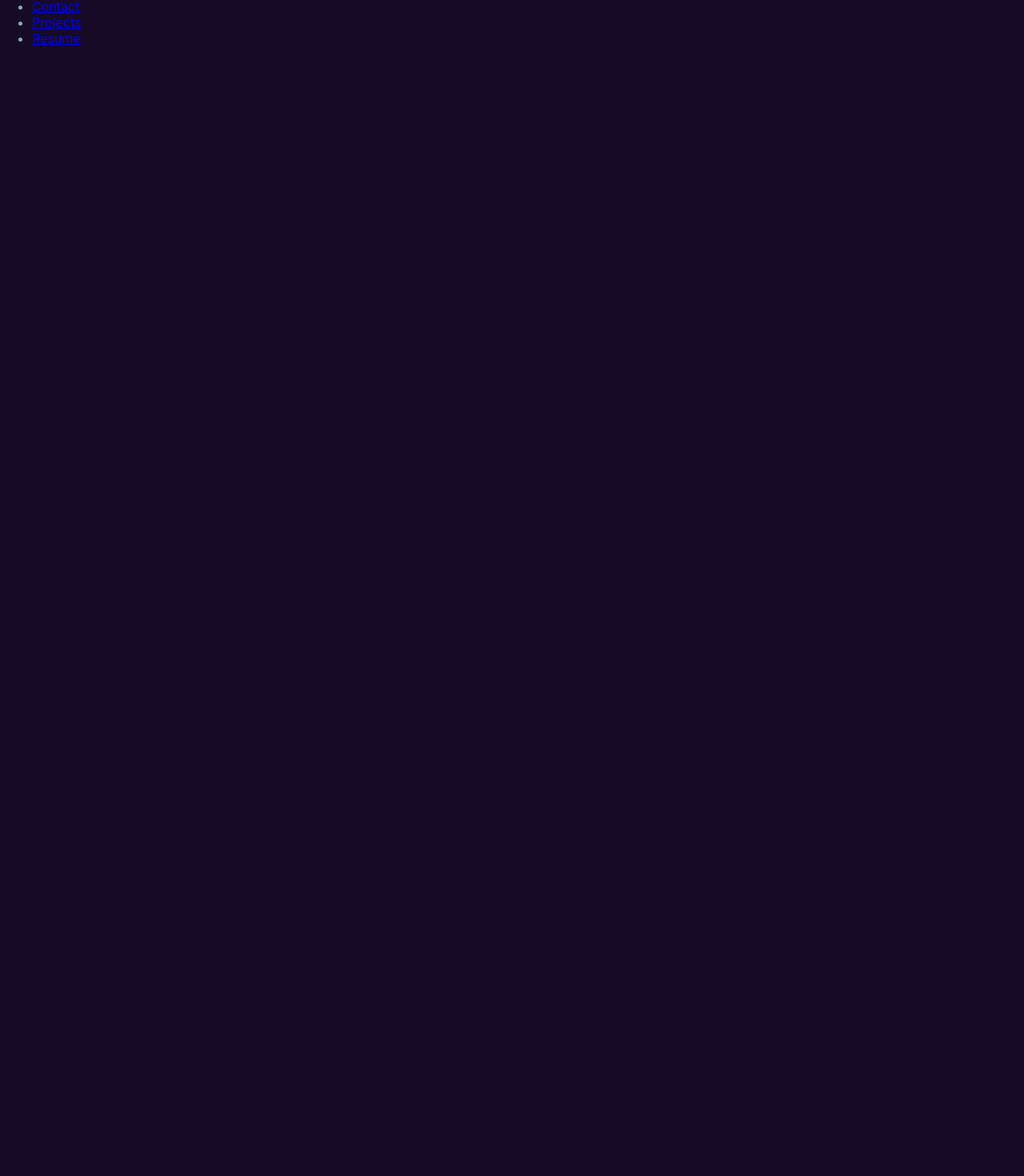
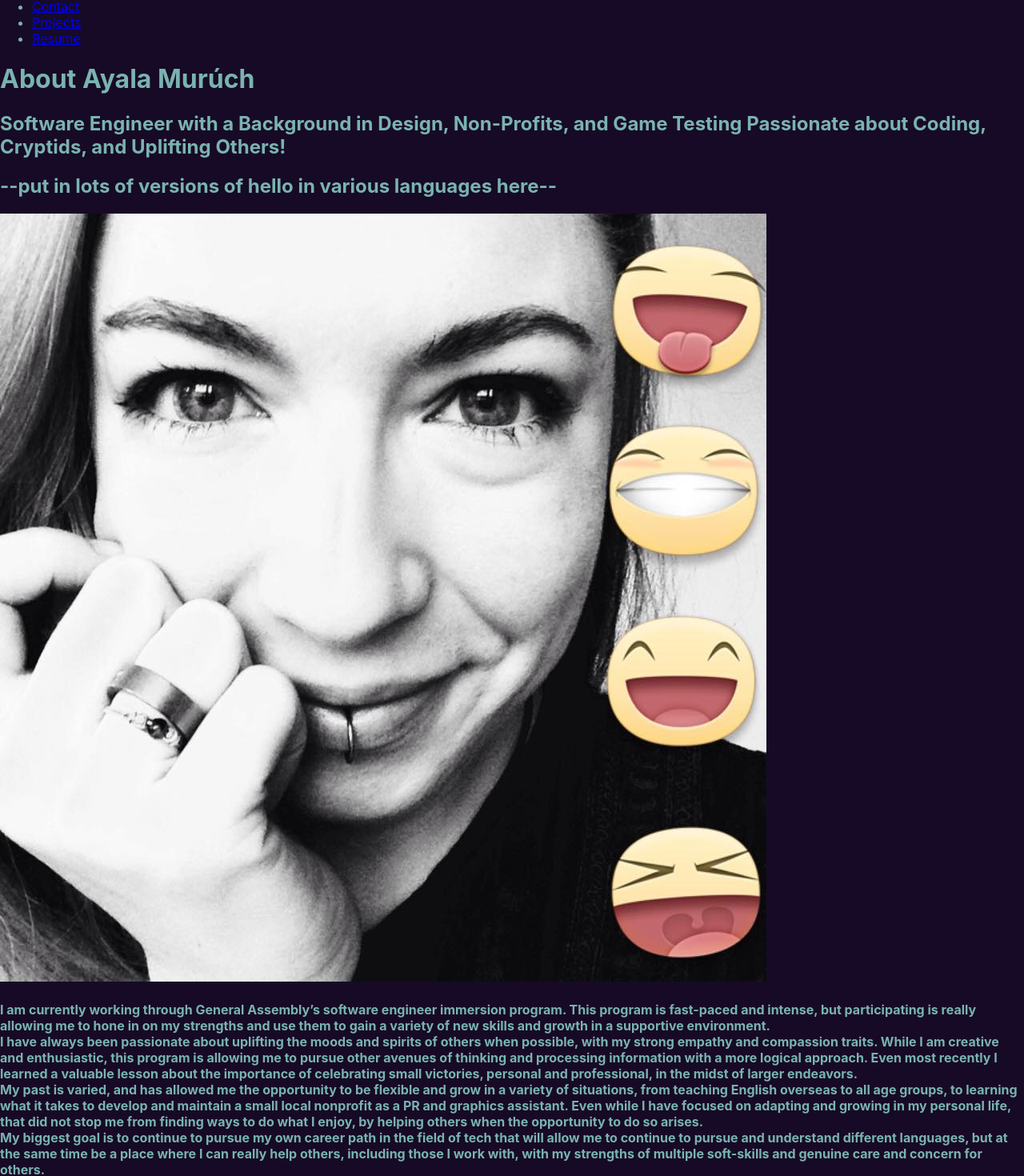
Before and after one commit to ayamur/AMuruch-Portfolio, a React (Create React App) app: page /about in a window 1280 px wide. Shown: the part 58-1528 px from the top of the page at 80% size. Before the commit the page ends 800 px from the top, so only its background shows below. Built offline with nearby package versions, Linux system fonts and the light colour scheme.

Commit message:
fill initial information and photo in About

```diff
--- a/src/App.js
+++ b/src/App.js
@@ -9,7 +9,8 @@ import NavBar from './components/NavBar';
 
 function App() {
   return (
-    <NavBar>
+    <>
+    <NavBar/>
     <Routes>
       <Route
         path='about'
@@ -24,7 +25,7 @@ function App() {
       <Route path='resume'
         element={<Resume />} />
     </Routes>
-    </NavBar>
+    </>
   );
 }
 
--- a/src/pages/About.jsx
+++ b/src/pages/About.jsx
@@ -1,6 +1,19 @@
 function About() {
   return (
-    <h1>About Page!</h1>
+    <>
+    <h1>About Ayala Murúch</h1>
+    <h2>Software Engineer with a Background in Design, Non-Profits, and Game Testing Passionate about Coding, Cryptids, and Uplifting Others! </h2>
+    <h2>--put in lots of versions of hello in various languages here--</h2>
+    <img src='itsame_ayalamuruch.jpg' id='itsame' alt='my face' />
+    <h4>I am currently working through General Assembly’s software engineer immersion program. This program is fast-paced and intense, but participating is really allowing me to hone in on my strengths and use them to gain a variety of new skills and growth in a supportive environment.
+      <br />
+I have always been passionate about uplifting the moods and spirits of others when possible, with my strong empathy and compassion traits. While I am creative and enthusiastic, this program is allowing me to pursue other avenues of thinking and processing information with a more logical approach. Even most recently I learned a valuable lesson about the importance of celebrating small victories, personal and professional, in the midst of larger endeavors.
+<br />
+My past is varied, and has allowed me the opportunity to be flexible and grow in a variety of situations, from teaching English overseas to all age groups, to learning what it takes to develop and maintain a small local nonprofit as a PR and graphics assistant. Even while I have focused on adapting and growing in my personal life, that did not stop me from finding ways to do what I enjoy, by helping others when the opportunity to do so arises.
+<br />
+My biggest goal is to continue to pursue my own career path in the field of tech that will allow me to continue to pursue and understand different languages, but at the same time be a place where I can really help others, including those I work with, with my strengths of multiple soft-skills and genuine care and concern for others.
+</h4>
+    </>
   )
 }
 
```
Also changed, not shown: public/itsame_ayalamuruch.jpg (added), src/components/NavBar.js (renamed from src/components/NavBar.jsx).
